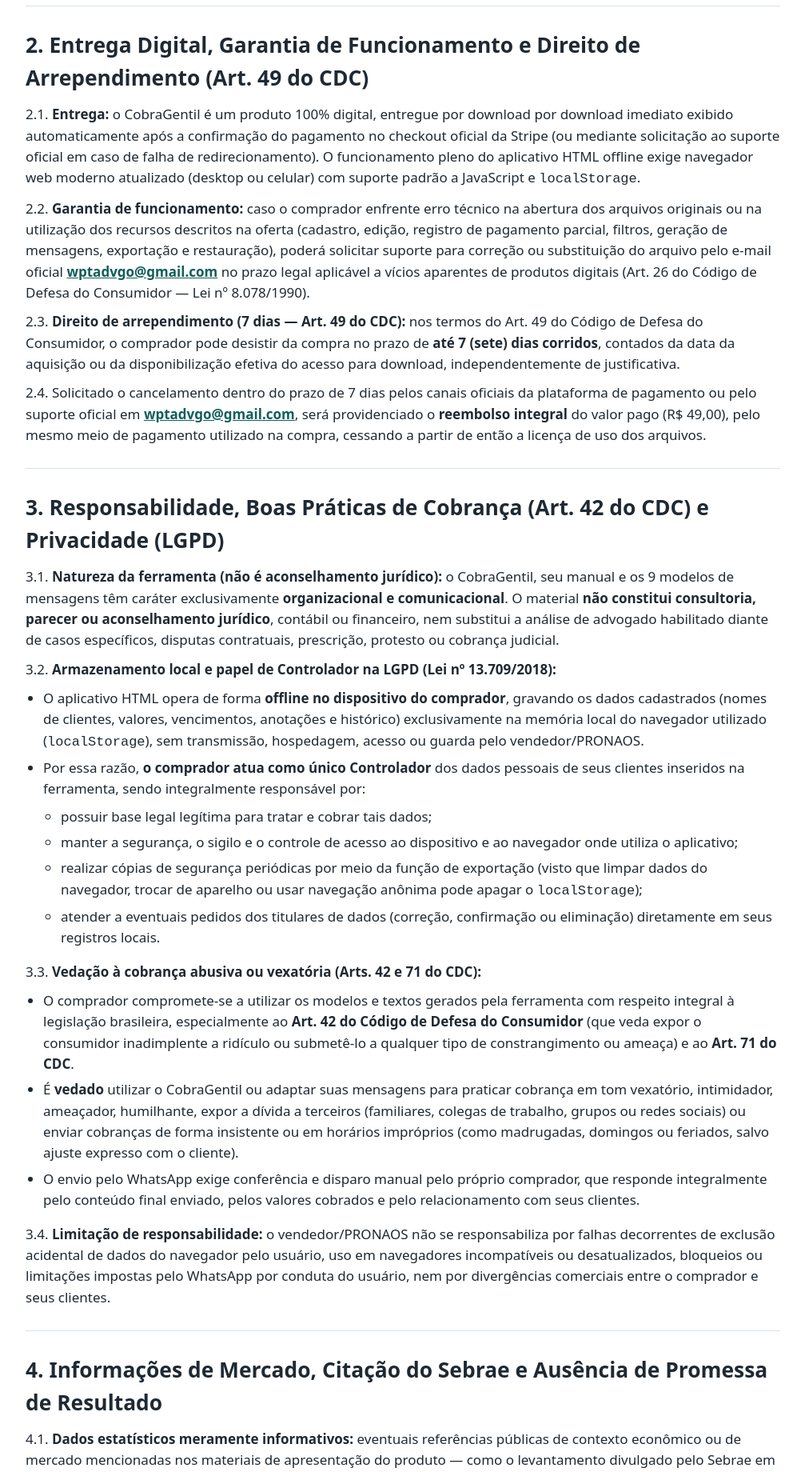
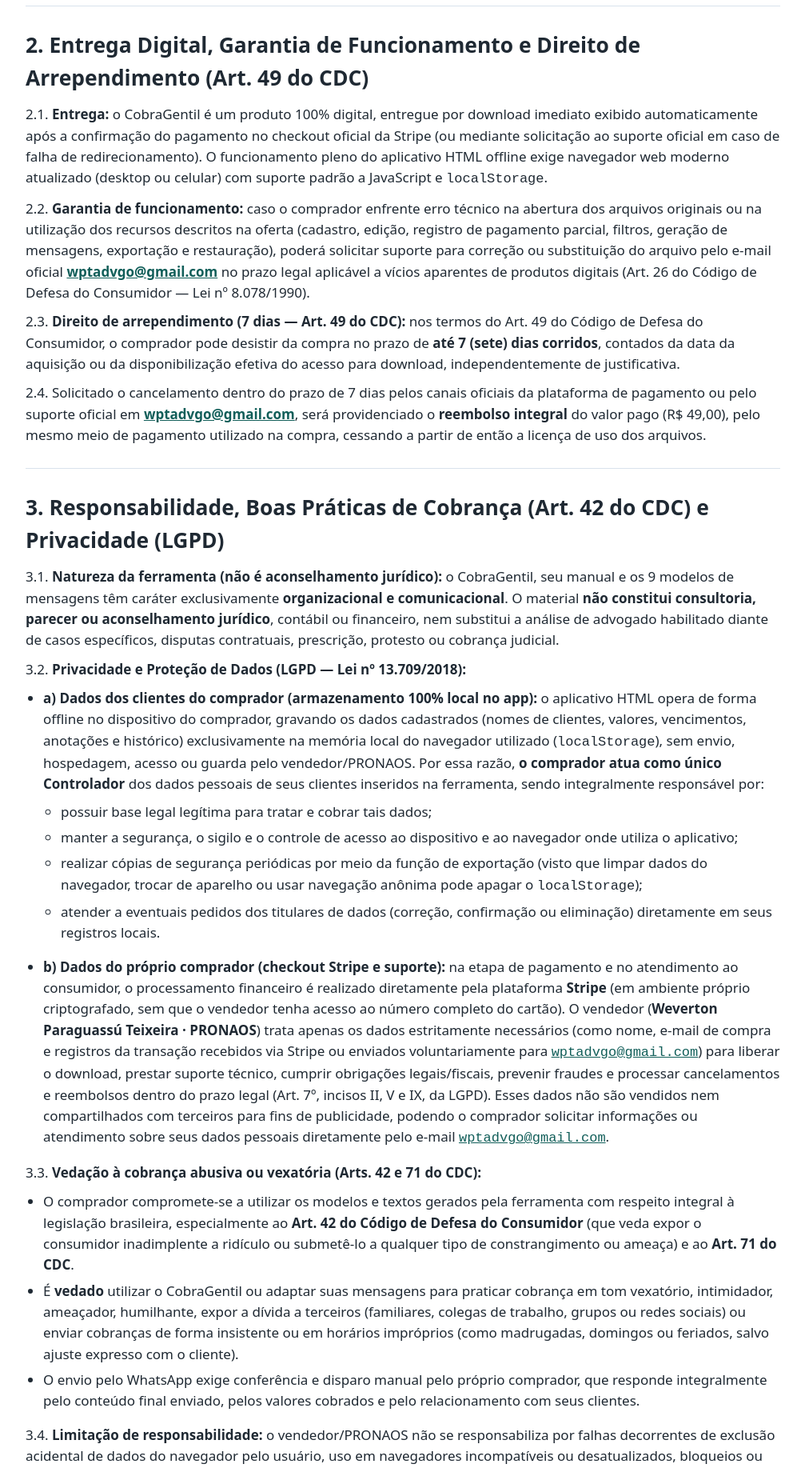
Before and after one commit to WevertonParaguassu/cobrag-site, a plain HTML site: page termos.html in a window 1280 px wide. Shown: the part 960-2800 px from the top of the page at 80% size, without its empty margins (136-1143 px from the left). Drawn offline with Linux system fonts and the light colour scheme.

Commit message:
Aplicar parecer juridico do Eddard (LGPD, pre-CTA, termos e rodape sem expor CPF/CNPJ)

```diff
--- a/termos.html
+++ b/termos.html
@@ -4,7 +4,7 @@
 <meta charset="UTF-8">
 <meta name="viewport" content="width=device-width, initial-scale=1">
 <title>Licença de Uso, Garantia e Termos · CobraGentil</title>
-<meta name="description" content="Licença de uso individual, entrega digital, garantia de 7 dias (Art. 49 do CDC), privacidade local (LGPD) e boas práticas de cobrança do CobraGentil.">
+<meta name="description" content="Licença de uso individual, entrega digital, garantia de 7 dias (Art. 49 do CDC), privacidade (LGPD) e boas práticas de cobrança do CobraGentil.">
 <style>
 :root{--verde:#0f766e;--verde-esc:#115e59;--verde-cl:#ccfbf1;--fundo:#f6f7f5;--texto:#1f2933;--sub:#52606d;--borda:#d9e2ec;--alerta:#92400e;--alerta-cl:#fef3c7;--raio:14px}
 *{box-sizing:border-box}
@@ -35,7 +35,7 @@ a{color:var(--verde-esc)}
   <div class="wrap">
     <div class="marca">CobraGentil</div>
     <h1>Licença de Uso, Garantia e Termos</h1>
-    <p class="lead">Condições completas de licenciamento individual, entrega digital, direito de arrependimento (7 dias), armazenamento local e boas práticas de cobrança.</p>
+    <p class="lead">Condições completas de licenciamento individual, entrega digital, direito de arrependimento (7 dias), privacidade (LGPD) e boas práticas de cobrança.</p>
     <a href="./index.html" class="voltar">← Voltar para a página do CobraGentil</a>
   </div>
 </header>
@@ -58,23 +58,23 @@ a{color:var(--verde-esc)}
 <p>1.3. O comprador pode manter cópias de segurança (<em>backup</em>) do pacote e dos arquivos exportados para seu uso próprio em seus dispositivos pessoais ou profissionais.</p>
 <hr class="sep">
 <h2>2. Entrega Digital, Garantia de Funcionamento e Direito de Arrependimento (Art. 49 do CDC)</h2>
-<p>2.1. <strong>Entrega:</strong> o CobraGentil é um produto 100% digital, entregue por download por download imediato exibido automaticamente após a confirmação do pagamento no checkout oficial da Stripe (ou mediante solicitação ao suporte oficial em caso de falha de redirecionamento). O funcionamento pleno do aplicativo HTML offline exige navegador web moderno atualizado (desktop ou celular) com suporte padrão a JavaScript e <code>localStorage</code>.</p>
+<p>2.1. <strong>Entrega:</strong> o CobraGentil é um produto 100% digital, entregue por download imediato exibido automaticamente após a confirmação do pagamento no checkout oficial da Stripe (ou mediante solicitação ao suporte oficial em caso de falha de redirecionamento). O funcionamento pleno do aplicativo HTML offline exige navegador web moderno atualizado (desktop ou celular) com suporte padrão a JavaScript e <code>localStorage</code>.</p>
 <p>2.2. <strong>Garantia de funcionamento:</strong> caso o comprador enfrente erro técnico na abertura dos arquivos originais ou na utilização dos recursos descritos na oferta (cadastro, edição, registro de pagamento parcial, filtros, geração de mensagens, exportação e restauração), poderá solicitar suporte para correção ou substituição do arquivo pelo e-mail oficial <strong><a href="mailto:wptadvgo@gmail.com">wptadvgo@gmail.com</a></strong> no prazo legal aplicável a vícios aparentes de produtos digitais (Art. 26 do Código de Defesa do Consumidor — Lei nº 8.078/1990).</p>
 <p>2.3. <strong>Direito de arrependimento (7 dias — Art. 49 do CDC):</strong> nos termos do Art. 49 do Código de Defesa do Consumidor, o comprador pode desistir da compra no prazo de <strong>até 7 (sete) dias corridos</strong>, contados da data da aquisição ou da disponibilização efetiva do acesso para download, independentemente de justificativa.</p>
 <p>2.4. Solicitado o cancelamento dentro do prazo de 7 dias pelos canais oficiais da plataforma de pagamento ou pelo suporte oficial em <strong><a href="mailto:wptadvgo@gmail.com">wptadvgo@gmail.com</a></strong>, será providenciado o <strong>reembolso integral</strong> do valor pago (R$ 49,00), pelo mesmo meio de pagamento utilizado na compra, cessando a partir de então a licença de uso dos arquivos.</p>
 <hr class="sep">
 <h2>3. Responsabilidade, Boas Práticas de Cobrança (Art. 42 do CDC) e Privacidade (LGPD)</h2>
 <p>3.1. <strong>Natureza da ferramenta (não é aconselhamento jurídico):</strong> o CobraGentil, seu manual e os 9 modelos de mensagens têm caráter exclusivamente <strong>organizacional e comunicacional</strong>. O material <strong>não constitui consultoria, parecer ou aconselhamento jurídico</strong>, contábil ou financeiro, nem substitui a análise de advogado habilitado diante de casos específicos, disputas contratuais, prescrição, protesto ou cobrança judicial.</p>
-<p>3.2. <strong>Armazenamento local e papel de Controlador na LGPD (Lei nº 13.709/2018):</strong></p>
+<p>3.2. <strong>Privacidade e Proteção de Dados (LGPD — Lei nº 13.709/2018):</strong></p>
 <ul>
-<li>O aplicativo HTML opera de forma <strong>offline no dispositivo do comprador</strong>, gravando os dados cadastrados (nomes de clientes, valores, vencimentos, anotações e histórico) exclusivamente na memória local do navegador utilizado (<code>localStorage</code>), sem transmissão, hospedagem, acesso ou guarda pelo vendedor/PRONAOS.</li>
-<li>Por essa razão, <strong>o comprador atua como único Controlador</strong> dos dados pessoais de seus clientes inseridos na ferramenta, sendo integralmente responsável por:
+<li><strong>a) Dados dos clientes do comprador (armazenamento 100% local no app):</strong> o aplicativo HTML opera de forma offline no dispositivo do comprador, gravando os dados cadastrados (nomes de clientes, valores, vencimentos, anotações e histórico) exclusivamente na memória local do navegador utilizado (<code>localStorage</code>), sem envio, hospedagem, acesso ou guarda pelo vendedor/PRONAOS. Por essa razão, <strong>o comprador atua como único Controlador</strong> dos dados pessoais de seus clientes inseridos na ferramenta, sendo integralmente responsável por:
 <ul>
 <li>possuir base legal legítima para tratar e cobrar tais dados;</li>
 <li>manter a segurança, o sigilo e o controle de acesso ao dispositivo e ao navegador onde utiliza o aplicativo;</li>
 <li>realizar cópias de segurança periódicas por meio da função de exportação (visto que limpar dados do navegador, trocar de aparelho ou usar navegação anônima pode apagar o <code>localStorage</code>);</li>
 <li>atender a eventuais pedidos dos titulares de dados (correção, confirmação ou eliminação) diretamente em seus registros locais.</li>
 </ul></li>
+<li><strong>b) Dados do próprio comprador (checkout Stripe e suporte):</strong> na etapa de pagamento e no atendimento ao consumidor, o processamento financeiro é realizado diretamente pela plataforma <strong>Stripe</strong> (em ambiente próprio criptografado, sem que o vendedor tenha acesso ao número completo do cartão). O vendedor (<strong>Weverton Paraguassú Teixeira · PRONAOS</strong>) trata apenas os dados estritamente necessários (como nome, e-mail de compra e registros da transação recebidos via Stripe ou enviados voluntariamente para <code><a href="mailto:wptadvgo@gmail.com">wptadvgo@gmail.com</a></code>) para liberar o download, prestar suporte técnico, cumprir obrigações legais/fiscais, prevenir fraudes e processar cancelamentos e reembolsos dentro do prazo legal (Art. 7º, incisos II, V e IX, da LGPD). Esses dados não são vendidos nem compartilhados com terceiros para fins de publicidade, podendo o comprador solicitar informações ou atendimento sobre seus dados pessoais diretamente pelo e-mail <code><a href="mailto:wptadvgo@gmail.com">wptadvgo@gmail.com</a></code>.</li>
 </ul>
 <p>3.3. <strong>Vedação à cobrança abusiva ou vexatória (Arts. 42 e 71 do CDC):</strong></p>
 <ul>
@@ -85,11 +85,11 @@ a{color:var(--verde-esc)}
 <p>3.4. <strong>Limitação de responsabilidade:</strong> o vendedor/PRONAOS não se responsabiliza por falhas decorrentes de exclusão acidental de dados do navegador pelo usuário, uso em navegadores incompatíveis ou desatualizados, bloqueios ou limitações impostas pelo WhatsApp por conduta do usuário, nem por divergências comerciais entre o comprador e seus clientes.</p>
 <hr class="sep">
 <h2>4. Informações de Mercado, Citação do Sebrae e Ausência de Promessa de Resultado</h2>
-<p>4.1. <strong>Dados estatísticos meramente informativos:</strong> eventuais referências públicas de contexto econômico ou de mercado mencionadas nos materiais de apresentação do produto — como o levantamento divulgado pelo Sebrae em setembro de 2026 apontando que 25% dos pequenos negócios registravam dívidas em atraso — têm caráter exclusivamente contextual e informativo.</p>
+<p>4.1. <strong>Dados estatísticos meramente informativos:</strong> eventuais referências públicas de contexto econômico mencionadas nos materiais de apresentação do produto — como a 13ª edição da pesquisa <em>"Pulso dos Pequenos Negócios"</em>, divulgada pela Agência Sebrae de Notícias em 15 de setembro de 2026 (25% dos pequenos negócios com dívidas próprias em atraso em julho de 2026) — têm caráter exclusivamente contextual, não medem inadimplência a receber pelos usuários nem indicam demanda comprovada pelo produto.</p>
 <p>4.2. <strong>Sem promessa de ganho ou recuperação garantida:</strong> a existência de demanda geral no mercado <strong>não garante vendas, faturamento, lucro nem recuperação efetiva de valores em atraso</strong>. O CobraGentil fornece organização e modelos de comunicação respeitosa, mas o pagamento depende exclusivamente da relação comercial e da capacidade financeira dos clientes do comprador.</p>
 <hr class="sep">
 <h2>5. Suporte, Legislação Aplicável e Disposições Gerais</h2>
-<p>5.1. <strong>Canal oficial de suporte e atendimento:</strong> dúvidas sobre download, restauração de arquivo, garantia técnica ou exercício do direito de arrependimento devem ser encaminhadas para <strong><a href="mailto:wptadvgo@gmail.com">wptadvgo@gmail.com</a></strong>, informando o e-mail utilizado na compra pela Stripe.</p>
+<p>5.1. <strong>Canal oficial de suporte, identificação fiscal e endereço físico:</strong> o responsável pela oferta é <strong>Weverton Paraguassú Teixeira · PRONAOS</strong>, com canal eletrônico oficial em <strong><a href="mailto:wptadvgo@gmail.com">wptadvgo@gmail.com</a></strong>. Dúvidas sobre download, restauração de arquivo, garantia técnica, exercício do direito de arrependimento ou solicitação de dados cadastrais/fiscais e endereço físico para comunicações formais (protegidos na página pública durante a fase piloto) devem ser encaminhadas para <strong><a href="mailto:wptadvgo@gmail.com">wptadvgo@gmail.com</a></strong>, informando o e-mail utilizado na compra pela Stripe.</p>
 <p>5.2. <strong>Vigência e alterações:</strong> esta licença aplica-se à versão 1.0 do pacote CobraGentil adquirida pelo comprador, prevalecendo os termos vigentes na data da compra.</p>
 <p>5.3. <strong>Legislação aplicável:</strong> estes termos são regidos pelas leis da República Federativa do Brasil, especialmente pelo Código de Defesa do Consumidor (Lei nº 8.078/1990) e pela Lei Geral de Proteção de Dados Pessoais (Lei nº 13.709/2018).</p>
     </article>
@@ -98,8 +98,9 @@ a{color:var(--verde-esc)}
 
 <footer>
   <div class="wrap">
-    <p><b>Vendedor:</b> Weverton Paraguassú Teixeira · PRONAOS</p>
-    <p><b>Suporte:</b> <a href="mailto:wptadvgo@gmail.com">wptadvgo@gmail.com</a></p>
+    <p><b>Fornecedor responsável:</b> Weverton Paraguassú Teixeira · PRONAOS</p>
+    <p><b>Canal eletrônico oficial / suporte:</b> <a href="mailto:wptadvgo@gmail.com">wptadvgo@gmail.com</a></p>
+    <p><b>Identificação fiscal e endereço físico:</b> em conformidade com a proteção de dados pessoais do titular na fase piloto, documento fiscal (CPF/CNPJ) e endereço físico para comunicações ou notificações formais são fornecidos prontamente ao comprador mediante solicitação pelo canal oficial <a href="mailto:wptadvgo@gmail.com">wptadvgo@gmail.com</a>.</p>
     <p><b>Pagamento:</b> Stripe (checkout seguro com cartão de crédito)</p>
     <p><a href="./index.html">Página inicial do CobraGentil</a> · Ferramenta organizacional, sem consultoria jurídica e sem garantia de quitação.</p>
   </div>
```
Also changed, not shown: index.html (+6 -5 lines).
